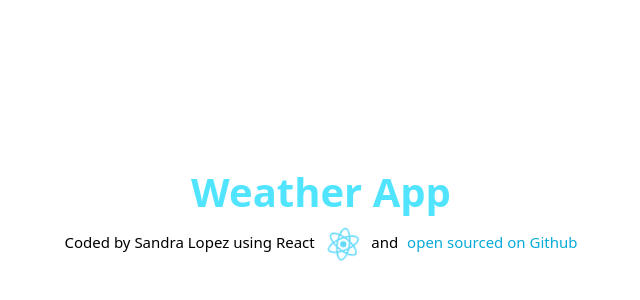
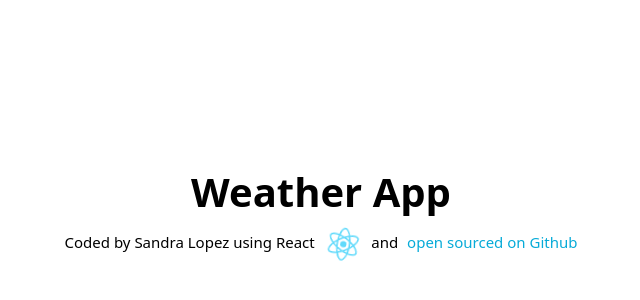
Before and after one commit to SandyLOC/weather_app_react, a React (Create React App) app: page / in a window 1280 px wide. Shown: the part 184-484 px from the top of the page, without its empty margins (319-959 px from the left). Built offline with nearby package versions, Linux system fonts and the light colour scheme; no server answers.

Commit message:
header color to black

```diff
--- a/src/App.css
+++ b/src/App.css
@@ -7,7 +7,7 @@ body {
 }
 .header {
  text-align: center;
- color: rgb(81,228,255);
+ color: black;
  font-weight: 800;
 }
 
```
